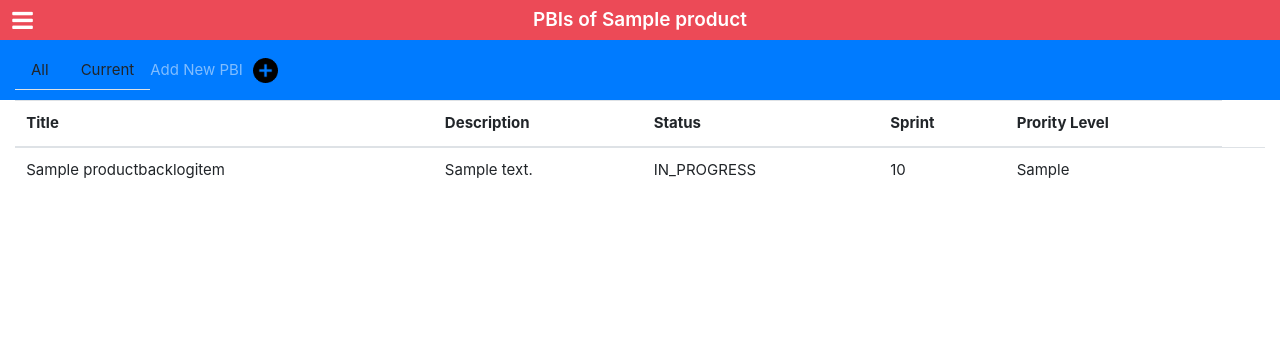
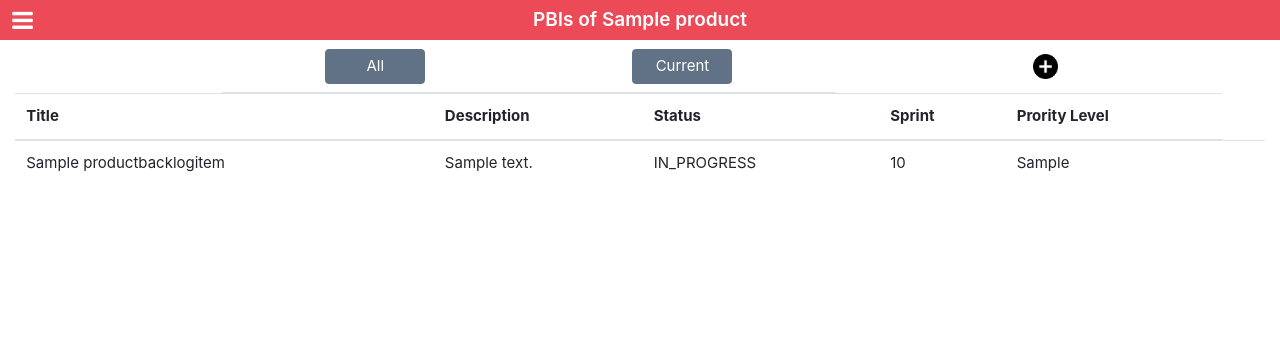
Before and after one commit to agarwalmridul09/project-backtrack, a Django app: page /pbis/1 in a window 1280 px wide. Shown: the top 345 px of the page. Run offline with Django 3.2, Linux system fonts and the light colour scheme; a user stored in the database is signed in; tables that the repository leaves empty hold one stand-in row (values such as "Sample post"); some libraries are stand-ins or nearby versions.

Commit message:
ui fix for pbis

```diff
--- a/product_backlog/templates/pbis.html
+++ b/product_backlog/templates/pbis.html
@@ -46,23 +46,23 @@
             </div>
             <!-- Nav tabs -->
 
-            <nav class="navbar navbar-expand-md navbar-dark bg-primary">
-                <ul class="nav nav-tabs nav-justified" >
-                    <li class=" nav-item nav-link "><a href="#all" aria-controls="all" data-toggle="tab">All</a></li>
-                    <li class=" nav-item nav-link "><a href="#current" aria-controls="current"  data-toggle="tab">Current</a></li>
+        <div style="display: flex; flex-direction: row;width: 100%; justify-content: space-around; align-items: center;">
+            <div style="display: flex; flex-direction: row;width: 80%; justify-content: space-around; align-items: center; align-self: center;">
+                <ul class="nav nav-tabs nav-justified"
+                    style="width: 60%; display: flex; flex-direction: row; justify-content: space-between;">
+                    <li class=" nav-item nav-link "><a href="#all" aria-controls="all" data-toggle="tab">
+                        <button class="btn btn-primary" style="background-color: #617186; border-color: #617186; width: 100px;">All</button>
+                    </a></li>
+                    <li class=" nav-item nav-link "><a href="#current" aria-controls="current" data-toggle="tab">
+                        <button class="btn btn-primary" style="background-color: #617186; border-color: #617186; width: 100px;">Current</button>
+                    </a></li>
                 </ul>
-                <span class="navbar-text white-text">
-                        Add New PBI
-                </span>
-                <span class="navbar-text white-text">
-                        <div class="col-1">
-                                <div class="row">
-                                    <img src="../static/images/add_circle.png" class="img-add-edit" data-toggle="modal"
-                                        data-target="#exampleModal">
-                                </div>
-                        </div>
-                </span>
-            </nav>
+                <div>
+                    <img src="../static/images/add_circle.png" class="img-add-edit" data-toggle="modal"
+                         data-target="#exampleModal">
+                </div>
+            </div>
+        </div>
 
 
 
@@ -91,22 +91,23 @@
                                 <td>{{e.product_status}}</td>
                                 <td>{{e.product_backlog_story_points}}</td>
                                 <td>{{e.product_backlog_priority}}</td>
-                                <td>
+                                <td style="display: flex; flex-direction: column; justify-content: space-around; align-items: center; height: 200px;">
                                     {% if e.product_status == "TO_DO" or e.product_status ==  "NOT_FINISHED" %}
-                                    <form action="{% url 'pbisedit' %}" method="GET">
+                                    <form action="{% url 'pbisedit' %}" method="GET" style="margin: 0px; padding: 0px;">
                                         <input type="hidden" name="product_backlog_id" value="{{e.product_backlog_id}}" />
                                         <input type="hidden" name="product_id" value="{{e.product_id}}" />
-                                        <input type="submit" value="Edit">
+                                        <button class="btn btn-primary" style="background-color: #617186; border-color: #617186; width: 100px;" type="submit">Edit</button>
                                     </form>
                                     {% endif %}
                                     {% if show_add_to_sprint and e.product_status !=  "IN_PROGRESS" and e.product_status !=  "COMPLETED" %}
-                                    <button onclick="addToPBI(`{{e.product_backlog_id}}`);">Add to Sprint</button>
+                                    <button class="btn btn-primary" style="background-color: #617186; border-color: #617186; width: 200px;" onclick="addToPBI(`{{e.product_backlog_id}}`);">Add to Sprint</button>
                                     {% endif %}
                                     {% ifequal e.product_status "TO_DO" %}
-                                    <button onclick="deletePBI(`{{e.product_backlog_id}}`, `{{e.product_id}}`);">Delete</button>
+                                    <button class="btn btn-primary" style="background-color: #617186; border-color: #617186; width: 100px;"  onclick="deletePBI(`{{e.product_backlog_id}}`, `{{e.product_id}}`);">Delete</button>
                                     {% endifequal %}
                                 </td>
                             </tr>
+
                             {% endfor %}
                             </tbody>
                         </table>
@@ -144,20 +145,19 @@
                                         <td>{{e.product_status}}</td>
                                         <td>{{e.product_backlog_story_points}}</td>
                                         <td>{{e.product_backlog_priority}}</td>
-                                        <td>
+                                        <td style="display: flex; flex-direction: column; justify-content: space-around; align-items: center; height: 200px;">
                                             {% if e.product_status == "TO_DO" or e.product_status ==  "NOT_FINISHED" %}
-                                            <form action="{% url 'pbisedit' %}" method="GET">
+                                            <form action="{% url 'pbisedit' %}" method="GET" style="margin: 0px; padding: 0px;">
                                                 <input type="hidden" name="product_backlog_id" value="{{e.product_backlog_id}}" />
                                                 <input type="hidden" name="product_id" value="{{e.product_id}}" />
-                                                <input type="submit" value="Edit">
+                                                <button class="btn btn-primary" style="background-color: #617186; border-color: #617186; width: 100px;" type="submit">Edit</button>
                                             </form>
                                             {% endif %}
                                             {% if show_add_to_sprint and e.product_status !=  "IN_PROGRESS" and e.product_status !=  "COMPLETED" %}
-                                            <button onclick="addToPBI(`{{e.product_backlog_id}}`);">Add to Sprint
-                                            </button>
+                                            <button class="btn btn-primary" style="background-color: #617186; border-color: #617186; width: 200px;" onclick="addToPBI(`{{e.product_backlog_id}}`);">Add to Sprint</button>
                                             {% endif %}
                                             {% ifequal e.product_status "TO_DO" %}
-                                            <button onclick="deletePBI(`{{e.product_backlog_id}}`, `{{e.product_id}}`);">Delete</button>
+                                            <button class="btn btn-primary" style="background-color: #617186; border-color: #617186; width: 100px;"  onclick="deletePBI(`{{e.product_backlog_id}}`, `{{e.product_id}}`);">Delete</button>
                                             {% endifequal %}
                                         </td>
                                     </tr>
--- a/product_backlog/views.py
+++ b/product_backlog/views.py
@@ -16,7 +16,6 @@ from product_log.models import Product
 from sprint_backlog.models import Sprint
 from utilities.constants.RoleEnum import STARTED, CREATED, TO_DO, IN_PROGRESS, COMPLETED, NOT_FINISHED
 
-
 # helper function for getting the pbis of a product
 def get_pbis(prod_id):
     pbis = ProductBacklogItem.objects.filter(product_id=prod_id).order_by('product_backlog_priority')
@@ -34,14 +33,19 @@ def get_pbis(prod_id):
 
 
 def check_sprint_status(current_sprint):
+    print("1")
     enable_add_sprint = False
     if current_sprint is None:
+        print("2")
         enable_add_sprint = True
     else:
+        print("3")
         if model_to_dict(current_sprint)['end_time'] is None:
+            print("4")
+            return enable_add_sprint, current_sprint
+        print(model_to_dict(current_sprint)['end_time'] < timezone.now())
+        if model_to_dict(current_sprint)['end_time'] < timezone.now():
             print("abc")
-            return enable_add_sprint, current_sprint
-        if model_to_dict(current_sprint)['end_time'] < timezone.now():
             ProductBacklogItem.objects.filter(
                 Q(product_backlog_sprint_id=current_sprint.sprint_id) & ~Q(product_status=COMPLETED)).update(
                 product_status=NOT_FINISHED, product_backlog_sprint_id=None)
```
Also changed, not shown: sprint_backlog/views.py (+10 -5 lines).
